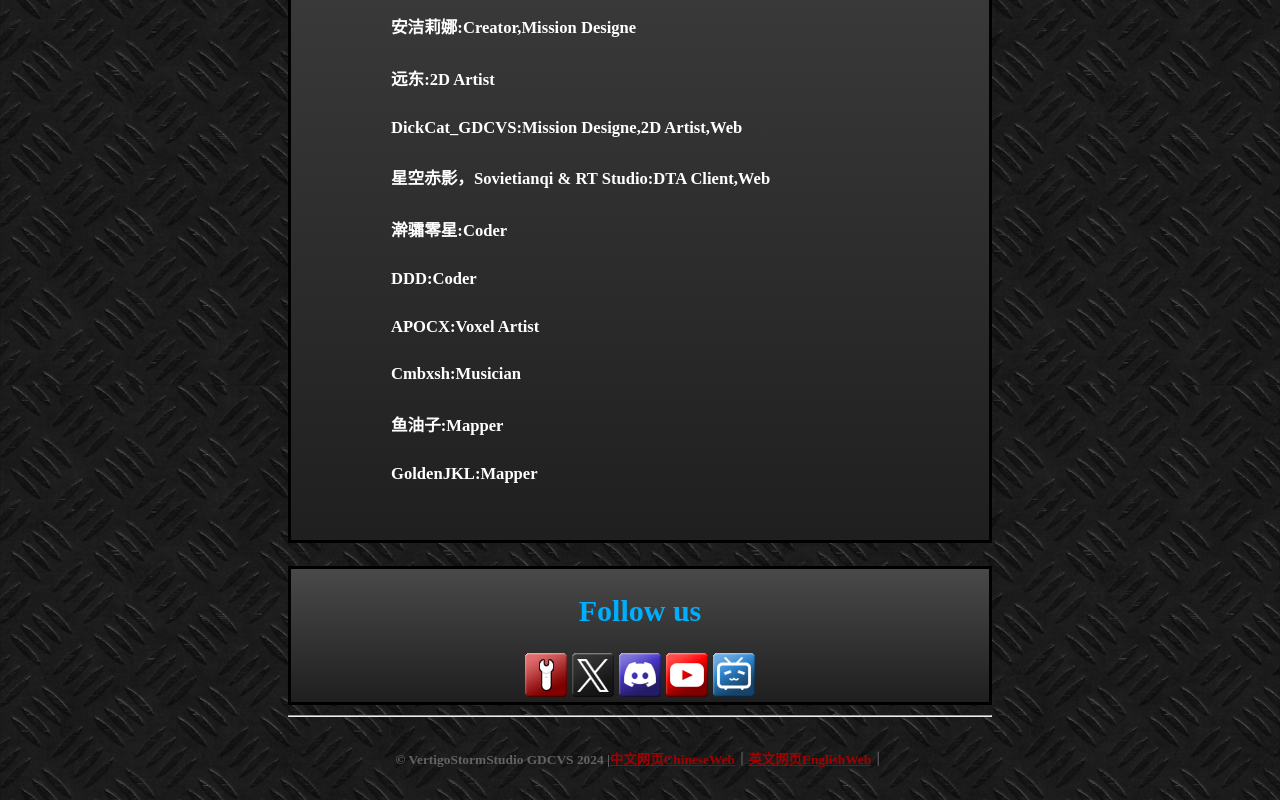
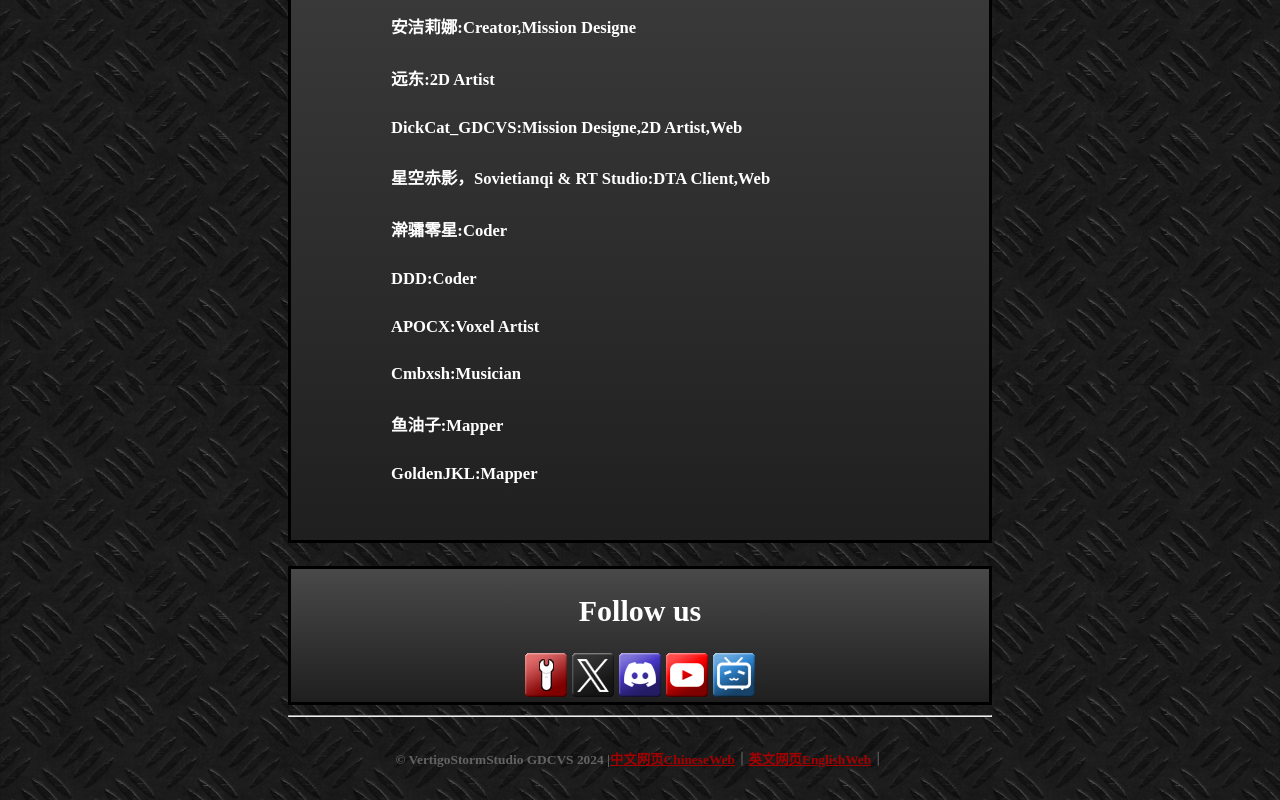
Before and after one commit to DickCatGDCVS/DickCatGDCVS.github.io, a plain HTML site: page manu8.html in a window 1280 px wide. Shown: the part 575-1375 px from the top of the page. Drawn offline with Linux system fonts and the light colour scheme; files whose address does not match are found by name.

Commit message:
Update manu8.html

```diff
--- a/manu8.html
+++ b/manu8.html
@@ -59,7 +59,7 @@
 
 <div class="follow">
     <span style="text-align: center">
-        <h2>Follow us</h2>
+        <h2 style="color: rgb(255, 255, 255);">Follow us</h2>
         <a href="https://www.moddb.com/mods/wf" title="ModDB" target="_blank"><img src="./image/moddb.png" alt="ModDB" /></a>
         <a href="https://x.com/gendcvs" title="X" target="_blank"><img src="./image/x.png" alt="X" /></a>
         <a href="https://discord.gg/wZAtzf5c" title="Discord" target="_blank"><img src="./image/discord.png" alt="Discord" /></a>
```
